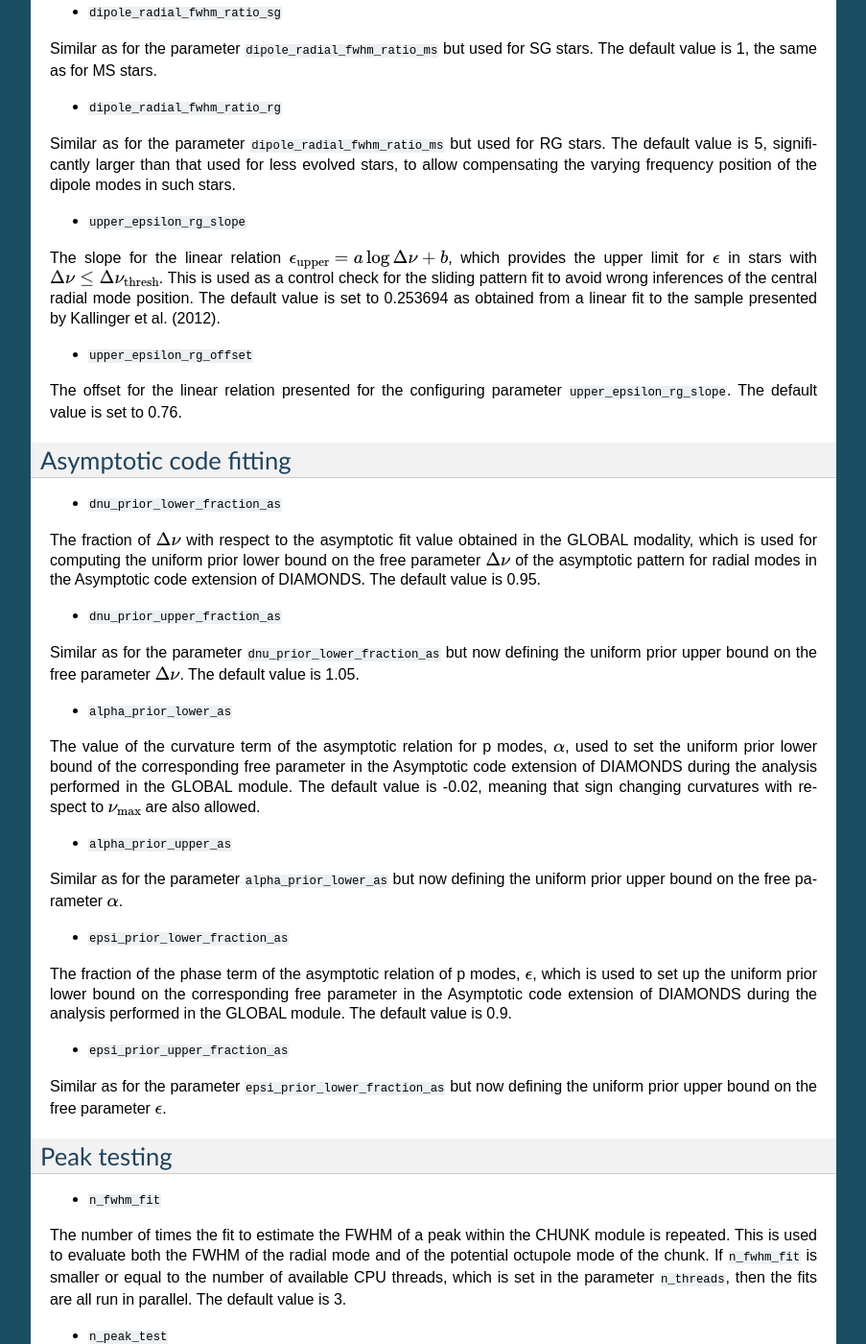
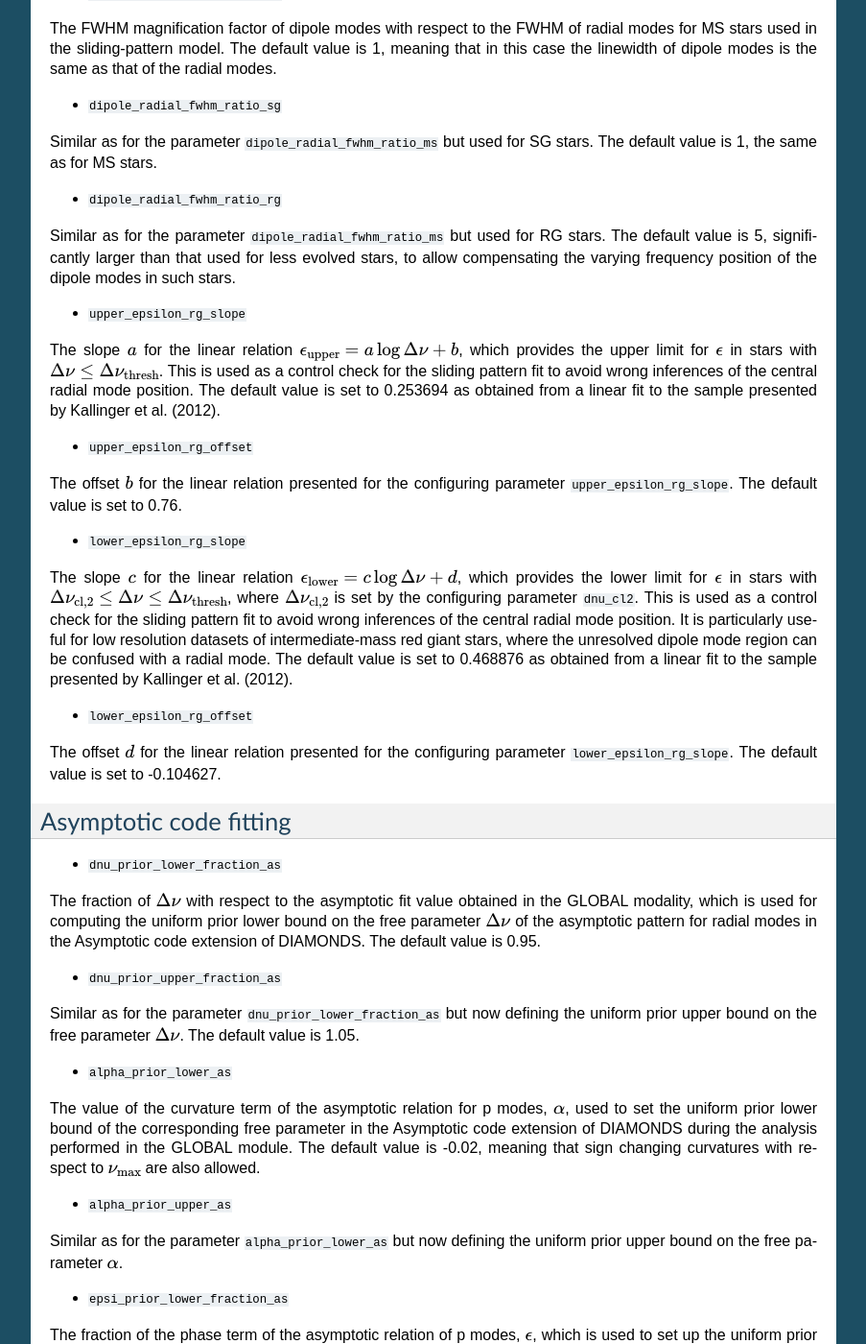
Before and after one commit to EnricoCorsaro/FAMED, a Sphinx documentation site: the page built from docs/source/configuring_parameters.rst, in a window 1280 px wide and 1400 px high, scrolled down 16252 px. Shown: the whole window at 96% size, without its empty margins (198-1101 px from the left). Built offline with Sphinx 7.4.7, drawn with Linux system fonts in a browser that asks for light colours; some of the changed text lies outside the part shown.

Commit message:
Updated documentation on the newly included configuring parameters to improve the global mode identification process.

```diff
--- a/docs/source/configuring_parameters.rst
+++ b/docs/source/configuring_parameters.rst
@@ -100,6 +100,9 @@ A threshold value of :math:`\Delta\nu`, set to 3.2 :math:`\mu\mbox{Hz}` accordin
 
 * ``dnu_cl``
 A threshold value of :math:`\Delta\nu`, set to 9.0 :math:`\mu\mbox{Hz}` according to the findings by Kallinger et al. (2012), which identifies stars settled into the primary and secondary red clump (:math:`\Delta\nu_\mathrm{tip} < \Delta\nu \leq \Delta\nu_\mathrm{CL}`).
+
+* ``dnu_cl2``
+A threshold value of :math:`\Delta\nu`, set to 5.0 :math:`\mu\mbox{Hz}` according to the findings by Kallinger et al. (2012), which separates the primary and secondary red clump phases.
 
 * ``dnu_rg``
 A threshold value of :math:`\Delta\nu`, set to 15.0 :math:`\mu\mbox{Hz}` (see Corsaro et al. 2020), which identifies stars evolving along the low-luminosity RGB (:math:`\Delta\nu_\mathrm{CL} < \Delta\nu \leq \Delta\nu_\mathrm{RG}`).
@@ -412,10 +415,17 @@ Similar as for the parameter ``dipole_radial_fwhm_ratio_ms`` but used for SG sta
 Similar as for the parameter ``dipole_radial_fwhm_ratio_ms`` but used for RG stars. The default value is 5, significantly larger than that used for less evolved stars, to allow compensating the varying frequency position of the dipole modes in such stars.
 
 * ``upper_epsilon_rg_slope``
-The slope for the linear relation :math:`\epsilon_\mathrm{upper} = a \log \Delta\nu + b`, which provides the upper limit for :math:`\epsilon` in stars with :math:`\Delta\nu \leq \Delta\nu_\mathrm{thresh}`. This is used as a control check for the sliding pattern fit to avoid wrong inferences of the central radial mode position. The default value is set to 0.253694 as obtained from a linear fit to the sample presented by Kallinger et al. (2012).
+The slope :math:`a` for the linear relation :math:`\epsilon_\mathrm{upper} = a \log \Delta\nu + b`, which provides the upper limit for :math:`\epsilon` in stars with :math:`\Delta\nu \leq \Delta\nu_\mathrm{thresh}`. This is used as a control check for the sliding pattern fit to avoid wrong inferences of the central radial mode position. The default value is set to 0.253694 as obtained from a linear fit to the sample presented by Kallinger et al. (2012).
 
 * ``upper_epsilon_rg_offset``
-The offset for the linear relation presented for the configuring parameter ``upper_epsilon_rg_slope``. The default value is set to 0.76.
+The offset :math:`b` for the linear relation presented for the configuring parameter ``upper_epsilon_rg_slope``. The default value is set to 0.76.
+
+* ``lower_epsilon_rg_slope``
+The slope :math:`c` for the linear relation :math:`\epsilon_\mathrm{lower} = c \log \Delta\nu + d`, which provides the lower limit for :math:`\epsilon` in stars with :math:`\Delta\nu_\mathrm{cl,2} \leq \Delta\nu \leq \Delta\nu_\mathrm{thresh}`, where :math:`\Delta\nu_\mathrm{cl,2}` is set by the configuring parameter ``dnu_cl2``. This is used as a control check for the sliding pattern fit to avoid wrong inferences of the central radial mode position. It is particularly useful for low resolution datasets of intermediate-mass red giant stars, where the unresolved dipole mode region can be confused with a radial mode. The default value is set to 0.468876 as obtained from a linear fit to the sample presented by Kallinger et al. (2012).
+
+* ``lower_epsilon_rg_offset``
+The offset :math:`d` for the linear relation presented for the configuring parameter ``lower_epsilon_rg_slope``. The default value is set to -0.104627.
+
 
 Asymptotic code fitting
 ^^^^^^^^^^^^^^^^^^^^^^^
@@ -435,7 +445,7 @@ Similar as for the parameter ``alpha_prior_lower_as`` but now defining the unifo
 The fraction of the phase term of the asymptotic relation of p modes, :math:`\epsilon`, which is used to set up the uniform prior lower bound on the corresponding free parameter in the Asymptotic code extension of DIAMONDS during the analysis performed in the GLOBAL module. The default value is 0.9.
 
 * ``epsi_prior_upper_fraction_as``
-Similar as for the parameter ``epsi_prior_lower_fraction_as`` but now defining the uniform prior upper bound on the free parameter :math:`\epsilon`.
+Similar as for the parameter ``epsi_prior_lower_fraction_as`` but now defining the uniform prior upper bound on the free parameter :math:`\epsilon`. The default value is 1.1.
 
 Peak testing
 ^^^^^^^^^^^^
```
